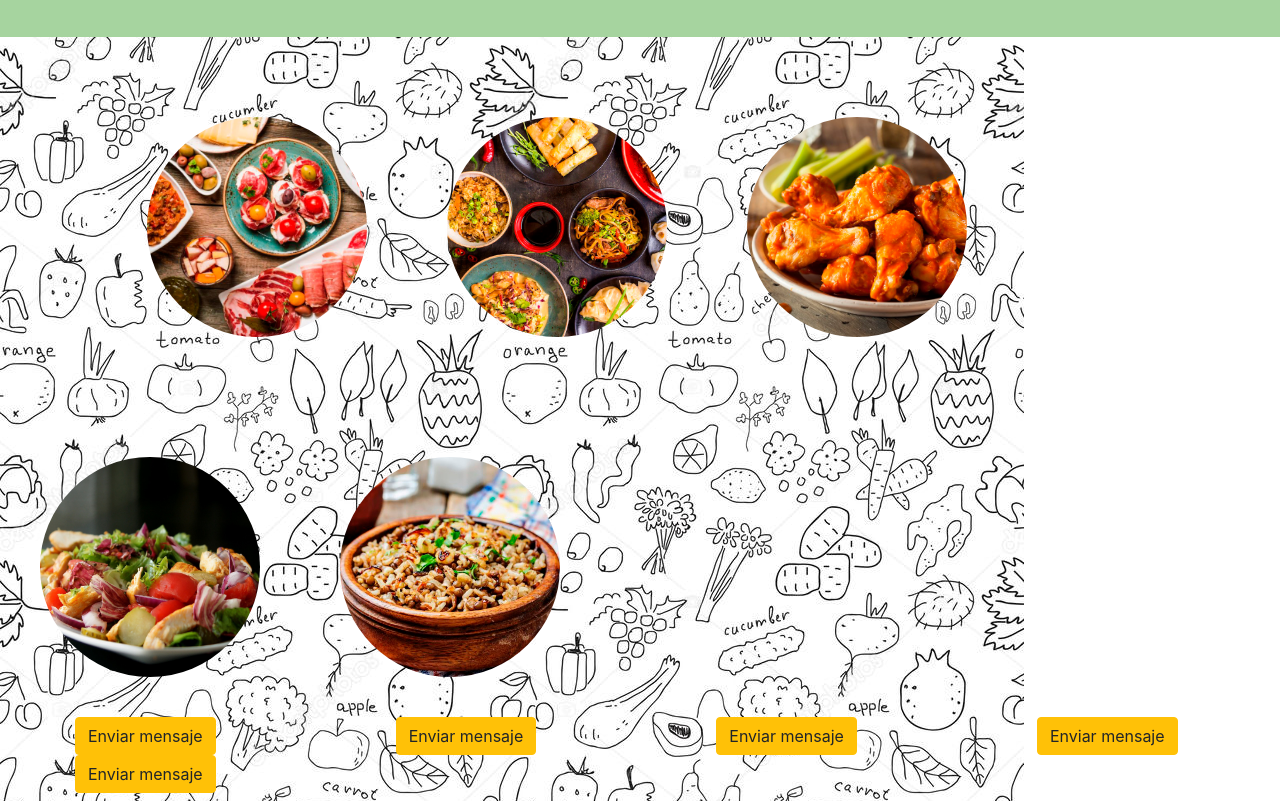
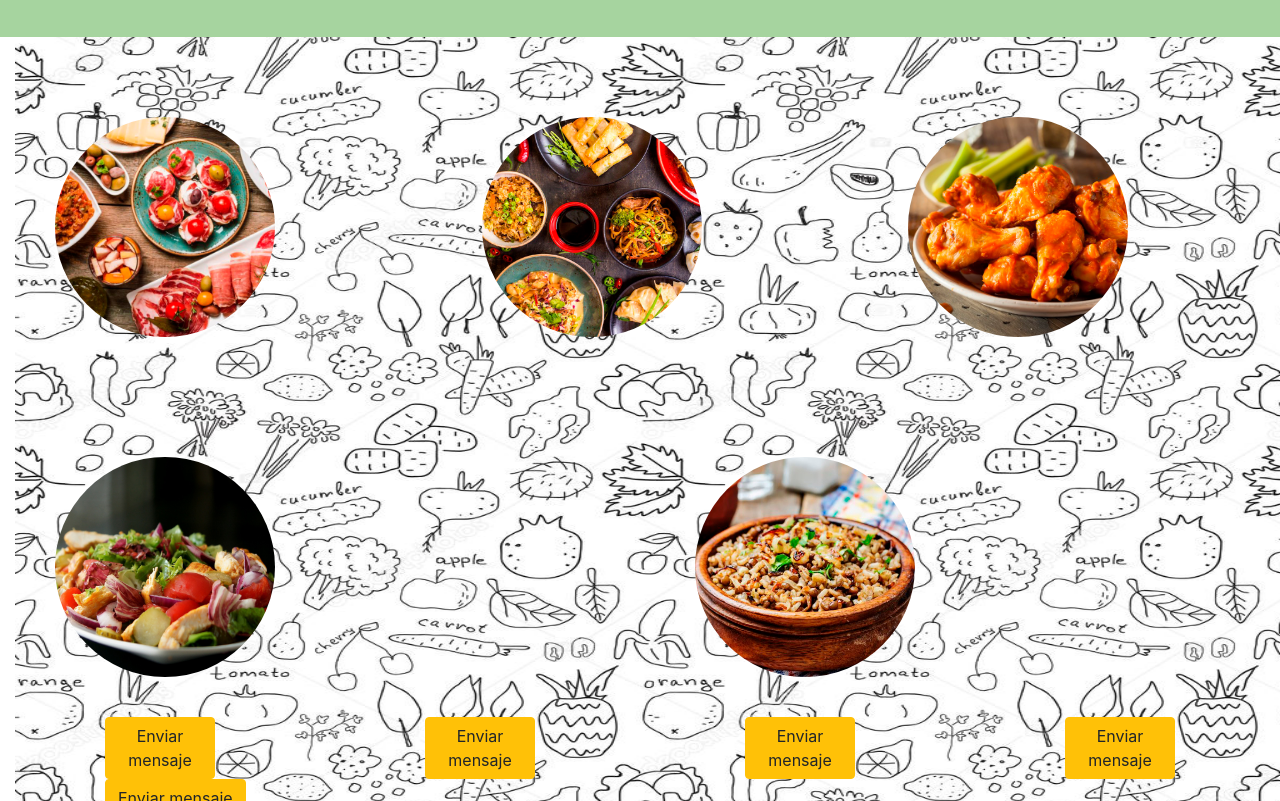
Before and after one commit to JesicaArispe/social-network, a plain HTML site: page amigos/amigos.html in a window 1280 px wide. Shown: the part 151-952 px from the top of the page. Drawn offline with nearby package versions, Linux system fonts and the light colour scheme; a web font is replaced by a local one.

Commit message:
cambios perfil

```diff
--- a/amigos/amigos.html
+++ b/amigos/amigos.html
@@ -8,30 +8,44 @@
 </head>
 <body>
     <div class="container-fluid h-100">
+
         <div class="row banner">
             <div class="offset-5">
                 <h1 class="title">amigos</h1>
             </div>
         </div>
-        <div class= "row todo">
-        <img src="imagenes/pattern.jpg" class="imagen">
-        <img src= "imagenes/amigouno.jpg" class="img-circle offset-1">
-        <img src= "imagenes/comida-china-suerte-1.jpg" class="img-circle">
-        <img src= "imagenes/amigotres.jpg" class="img-circle">
-        <img src= "imagenes/salad-1264107_1920.jpg" class="img-circle">
-        <img src= "imagenes/arroz.jpg" class="img-circle">
 
-        <div class= "row botones">
-
-            <button type="button" class="btn btn-warning">Enviar mensaje </button>
-            <button type="button" class="btn btn-warning">Enviar mensaje</button>
-            <button type="button" class="btn btn-warning">Enviar mensaje</button>
-            <button type="button" class="btn btn-warning">Enviar mensaje</button>
-            <button type="button" class="btn btn-warning">Enviar mensaje</button>
-        </div>
+        <img src="imagenes/pattern.jpg" class="imagen w-100 h-100">
 
 
-        </div>
-        </div>
+
+
+                <div class="row">
+                  <div class="col"><img src= "imagenes/amigouno.jpg" class="img-circle"></div>
+                  <div class="col"><img src= "imagenes/comida-china-suerte-1.jpg" class="img-circle"></div>
+                  <div class="col"><img src= "imagenes/amigotres.jpg" class="img-circle"></div>
+                  <div class="col"><img src= "imagenes/salad-1264107_1920.jpg" class="img-circle"></div>
+                  <div class="col"><img src= "imagenes/arroz.jpg" class="img-circle"></div>
+                  <div class="w-100"></div>
+                  <div class="col"><button type="button" class="btn btn-warning">Enviar mensaje </button></div>
+                  <div class="col"><button type="button" class="btn btn-warning">Enviar mensaje</button></div>
+                  <div class="col"><button type="button" class="btn btn-warning">Enviar mensaje</button></div>
+                  <div class="col"><button type="button" class="btn btn-warning">Enviar mensaje</button></div>
+                  <div class="col"><button type="button" class="btn btn-warning">Enviar mensaje</button></div>
+                </div>
+
+
+
+
+
+
+
+
+
+
+
+
+
+    </div>
 
 </body>
--- a/perfil/styles.css
+++ b/perfil/styles.css
@@ -76,7 +76,7 @@ margin-right: 60px;
 }
 #menu-lateral {
     background-image: url("images/comida-menu.jpg");
-    background-repeat: repeat-y;
+
 }
 
 html,body {
```
Also changed, not shown: perfil/main.js (+10 -7 lines), perfil/perfil.html (+5 -4 lines).
